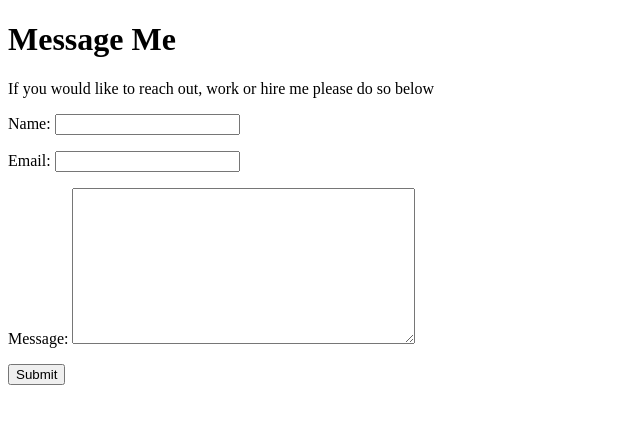
After one commit to Osorabrian/Portfolio, a Django app: page /message in a window 1280 px wide. The commit adds this page. Shown: the top 424 px of the page, without its empty margins (0-640 px from the left). Run offline with Django 5.2, Linux system fonts and the light colour scheme.

Commit message:
format contact me feature

```diff
--- a/accounts/forms.py
+++ b/accounts/forms.py
@@ -1,7 +1,7 @@
 from django import forms
-from .models import Message
+from .models import Contact
 
-class MessageForm(forms.ModelForm):
+class ContactForm(forms.ModelForm):
     class Meta:
-        model = Message
+        model = Contact
         fields = ['name', 'email', 'message']
--- a/accounts/models.py
+++ b/accounts/models.py
@@ -2,8 +2,8 @@ from django.db import models
 from django.utils import timezone
 
 # Create your models here.
-class Message(models.Model):
-    name = models.CharField(max_length=20)
+class Contact(models.Model):
+    name = models.CharField(max_length=80)
     email = models.EmailField()
     message=models.TextField()
     published = models.DateTimeField(default=timezone.now)
--- /dev/null
+++ b/accounts/templates/account/contact.html
@@ -0,0 +1,23 @@
+{% extends "base.html" %}
+
+{% block title %}Contact Me{% endblock %}
+
+{% block content %}
+
+    {% if not message %}
+
+        <h1>Message Me</h1>
+        <p>If you would like to reach out, work or hire me please do so below</p>
+        <form method="post">
+            {{form.as_p}}
+            {% csrf_token %}
+            <input type="submit" id="message" name="message"/>
+        </form>
+
+    {% else %}
+
+        <h1>Message has been sent</h1>
+
+    {% endif %}
+
+{% endblock %}
--- a/accounts/templates/account/home.html
+++ b/accounts/templates/account/home.html
@@ -8,7 +8,7 @@
     <h1>Brian Osora Isaboke</h1>
     <p>I am a full stack devloper working with Django and React Developer</p>
     <img src="{% static 'images/portfolio.png' %}" alt="portfolio" height="400" width="400" style="object-fit:contain"/>
-    <button>Work with me</button>
+    <a href="{% url "message" %}">Work with me</a>
 
     {% if request.user.is_authenticated %}
 
--- a/accounts/templates/base.html
+++ b/accounts/templates/base.html
@@ -7,7 +7,7 @@
     <meta charset="UTF-8">
     <meta name="viewport" content="width=device-width, initial-scale=1.0">
     <title>{% block title %}{% endblock %}</title>
-    <link href="{% static '' %}" rel="stylesheet" />
+    <link href="{% static 'css/index.css' %}" rel="stylesheet" />
     <link rel="icon" type="image/x-icon" href="{% static 'images/favicon.ico' %}" />
 </head>
 
--- a/accounts/urls.py
+++ b/accounts/urls.py
@@ -5,7 +5,8 @@ from django.conf.urls.static import static
 
 urlpatterns = [
     path('', include('django.contrib.auth.urls')),
-    path('', views.home, name="home")
+    path('', views.home, name="home"),
+    path('message', views.message, name="message")
 ]
 
 if settings.DEBUG:
--- a/accounts/views.py
+++ b/accounts/views.py
@@ -1,4 +1,5 @@
 from django.shortcuts import render
+from .forms import ContactForm
 
 # Create your views here.
 def home(request):
@@ -7,3 +8,23 @@ def home(request):
         "account/home.html",
         { 'section':'dashboard'}
     )
+
+def message(request):
+
+    message = None
+    if request.method == "POST":
+        form = ContactForm(request.POST)
+        if form.is_valid():
+            cd = form.cleaned_data
+            message = form.save(commit=False)
+            message.body = cd['message']
+            message.save()
+
+    else:
+        form = ContactForm()
+
+    return render(
+        request,
+        'account/contact.html',
+        {'form':form, 'message':message}
+    )
```
Also changed, not shown: accounts/migrations/0002_rename_message_message_body_alter_message_name.py (added), accounts/migrations/0003_contact_delete_message_and_more.py (added), accounts/static/css/index.css (added), db.sqlite3.
